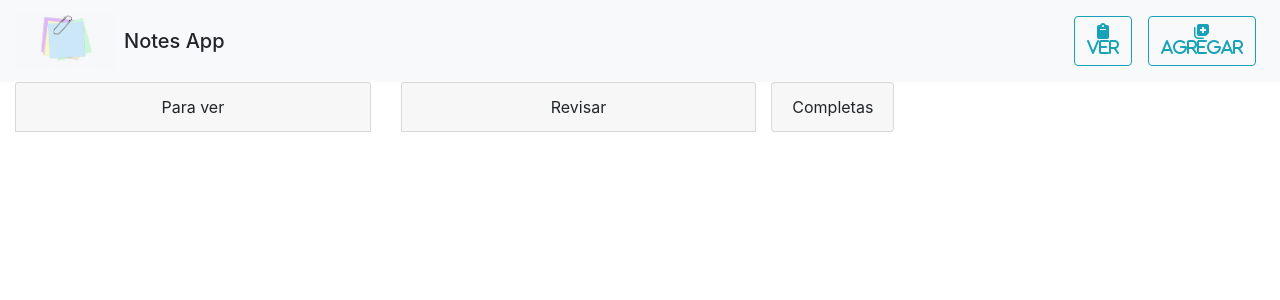
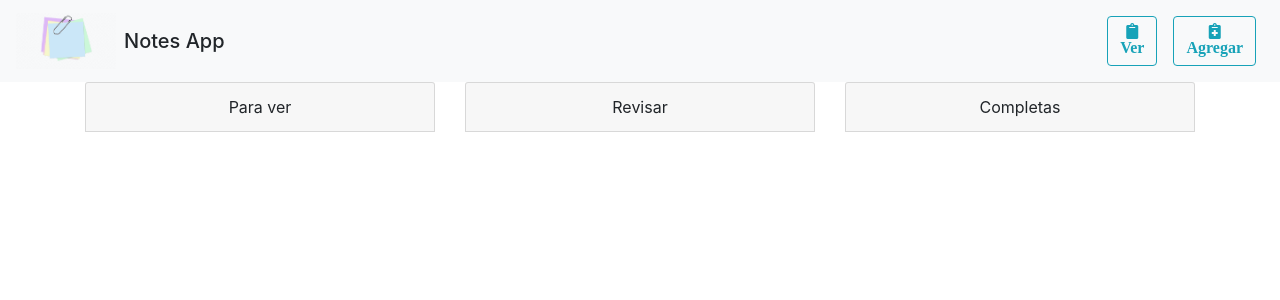
Before and after one commit to cristianluca19/Anotador_ToDo, a React (Create React App) app: page /home in a window 1280 px wide. Shown: the top 300 px of the page. Built offline with nearby package versions, Linux system fonts and the light colour scheme.

Commit message:
falla modal

```diff
--- a/public/index.html
+++ b/public/index.html
@@ -3,15 +3,12 @@
   <head>
     <meta charset="utf-8" />
     <link rel="icon" href="%PUBLIC_URL%/Notas.ico" />
-    <meta name="viewport" content="width=device-width, initial-scale=1" />
+    <meta name="viewport" content="width=device-width, initial-scale=1, shrink-to-fit=no">
     <meta name="theme-color" content="#000000" />
-    <meta
-      name="description"
-      content="Web site created using create-react-app"
-    />
-    <link rel="apple-touch-icon" href="%PUBLIC_URL%/Notas.png" />
-    <link rel="stylesheet" href="https://cdn.jsdelivr.net/npm/bootstrap@4.5.3/dist/css/bootstrap.min.css" integrity="sha384-TX8t27EcRE3e/ihU7zmQxVncDAy5uIKz4rEkgIXeMed4M0jlfIDPvg6uqKI2xXr2" crossorigin="anonymous">
-    <script src="https://kit.fontawesome.com/32b9d975f3.js" crossorigin="anonymous"></script>
+    <link rel="stylesheet" href="https://cdn.jsdelivr.net/npm/bootstrap@4.5.3/dist/css/bootstrap.min.css" integrity="sha384-TX8t27EcRE3e/ihU7zmQxVncDAy5uIKz4rEkgIXeMed4M0jlfIDPvg6uqKI2xXr2" crossorigin="anonymous" />
+    <link rel="stylesheet" href="https://use.fontawesome.com/releases/v5.8.1/css/all.css" integrity="sha384-50oBUHEmvpQ+1lW4y57PTFmhCaXp0ML5d60M1M7uH2+nqUivzIebhndOJK28anvf" crossorigin="anonymous" />
+    <meta name="description" content="Web site created using create-react-app" />
+    <link rel="apple-touch-icon" href="%PUBLIC_URL%/logo192.png" />
 
     <!--
       manifest.json provides metadata used when your web app is installed on a
--- a/src/App.js
+++ b/src/App.js
@@ -2,6 +2,7 @@ import React from 'react'
 import {Route} from 'react-router-dom';
 import Nav from './components/Nav/Nav';
 import Home from './components/Home/Home';
+import Todo from './components/Todo/Todo';
 import AddTodo from './components/AddTodo/AddTodo'
 import './App.css';
 
@@ -13,6 +14,7 @@ export function App() {
       <Route path='/' render={()=><Nav/>}/>
       <Route exact path='/home' render={()=><Home/>}/>
       <Route exact path='/add' render={()=><AddTodo/>}/>
+      {/* <Route exact path='/edit/:id' render={({ match })=><Todo id={match.params.id}/>}/> */}
     </div>
   );
 }
--- a/src/actions/index.js
+++ b/src/actions/index.js
@@ -6,7 +6,7 @@ export const addTodo = (payload) => {
     return {
         type: 'ADD_TODO',
         payload: {
-            status: 'Todo',
+            status: 'todo',
             title: payload.title,
             id: todoId++,
             init_date: payload.init_date,
--- a/src/components/Home/Home.js
+++ b/src/components/Home/Home.js
@@ -7,13 +7,17 @@ export function Home() {
   let done=[]
   let reviews=[]
   let todo=[]
+  console.log('tarjetas', tarjetas)
+  console.log('done', done)
+  console.log('todo', todo)
+  console.log('reviews', reviews)
 
   tarjetas.map( t=>
     {switch(t.status){
     case 'todo':
       todo.push(t)
       break;
-    case 'finish':
+    case 'reviews':
       reviews.push(t)
       break
     case 'done' :
@@ -23,19 +27,21 @@ export function Home() {
 
   return (
 
-    <div class="container-fluid">
+    <div class="container">
     <div class="row">
-        <div class="col-sm">
+        <div class="col col-4">
         <div class='card text-center card-header'>Para ver</div>
-         {todo.map(t=>{return <Todos target={t}/>}) }
+        <ul class="list-group list-group-flush">
+         {todo.map(el=>{return <li class="list-group-item" key={el.title}><Todos el={el} clase=' text-center bg-warning text-dark'/></li> }) }
+        </ul>
         </div>
-        <div class="col-sm">
+        <div class="col col-4">
         <div class='card text-center card-header'>Revisar</div>
-        {reviews.map(t=>{return <Todos target={t}/>}) }
+        {reviews.map(t=>{return <Todos el={t} clase='card text-center card-header bg-success text-dark'/>}) }
         </div>
-        <div class='card text-center card-header'>Completas</div>
-        <div class="col-sm">
-        {done.map(t=>{return <Todos target={t}/>}) }
+        <div class="col col-4">
+        <div class='card text-center card-header'> Completas </div>
+        {done.map(t=>{return <Todos el={t} clase='card text-center card-header bg-danger text-dark'/>}) }
         </div>
     </div>
 </div>
--- a/src/components/Todo/Todo.js
+++ b/src/components/Todo/Todo.js
@@ -7,10 +7,10 @@ export function Todo(target) {
       <div class='card-header'>{target.target.title}</div>
       <div class='card-body'>
         <h5 class='card-title'>{target.target.place}</h5>
-        <p class='card-text'>{target.target.description}</p>
+        <p class='card-text'>{target.target.description.substring(20) + '...' }</p>
       </div>
       <div class='card-footer text-muted'>
-        Creada por {target.target.created} el dia {inicio.getDate()}/
+        Creada por <h6>{target.target.created}</h6> el dia {inicio.getDate()}/
         {inicio.getMonth()}/{inicio.getFullYear()}
       </div>
     </div>
--- a/src/components/Todos/Todos.js
+++ b/src/components/Todos/Todos.js
@@ -1,20 +1,47 @@
-import React, { useEffect, useState} from 'react';
-import { useSelector } from 'react-redux';
-import { Link } from 'react-router-dom';
-import Todo from '../Todo/Todo';
+import React from "react";
+import { Link } from "react-router-dom";
 
-export default function Todos() {
-  const todos= useSelector(store=>store)
-return (
-  <div>
-      {todos.map(el =>
-          <div>
-            <Link key={el.id} to={`/edit/${el.id}`}>
-              <Todo target={el} />
-            </Link>
-          </div>
+export default function Todos(props) {
+  console.log('el de todos', props.el)
+  return (
+    <div>
+      <div>
+{/*
+      <button type="button" class={"btn" + props.clase}  data-toggle="modal" data-target="#exampleModal">
+        {props.el.title}
+      </button>
 
-      )}
+
+<div class="modal fade" id="exampleModal" tabindex="-1" role="dialog" aria-labelledby="exampleModalCenterTitle" aria-hidden="true">
+  <div class="modal-dialog modal-dialog-centered" role="document">
+    <div class="modal-content">
+      <div class="modal-header">
+        <h5 class="modal-title" id="exampleModalLongTitle">Modal title</h5>
+        <button type="button" class="close" data-dismiss="modal" aria-label="Close">
+          <span aria-hidden="true">&times;</span>
+        </button>
+      </div>
+      <div class="modal-body">
+        ...
+      </div>
+      <div class="modal-footer">
+        <button type="button" class="btn btn-secondary" data-dismiss="modal">Close</button>
+        <button type="button" class="btn btn-primary">Save changes</button>
+      </div>
     </div>
-  )
+  </div>
+</div> */}
+
+<button type="button" class="btn btn-primary" data-toggle="modal" data-target="bd-example-modal-lg">Large modal</button>
+
+<div className="modal fade bd-example-modal-lg" tabIndex="-1" role="dialog" aria-labelledby="myLargeModalLabel" aria-hidden="true">
+  <div class="modal-dialog modal-lg">
+    <div class="modal-content">
+      ...
+    </div>
+  </div>
+</div>
+      </div>
+    </div>
+  );
 }
--- a/src/reducer/index.js
+++ b/src/reducer/index.js
@@ -8,7 +8,6 @@ const initialState =[];
 const todos = (state = initialState, action) => {
   switch (action.type) {
     case ADD_TODO:
-      console.log(action.payload.created)
       return [
         ...state,{
           init_date: new Date(),
```
Also changed, not shown: 1 other file (tests, documents, lock files or other folders).
